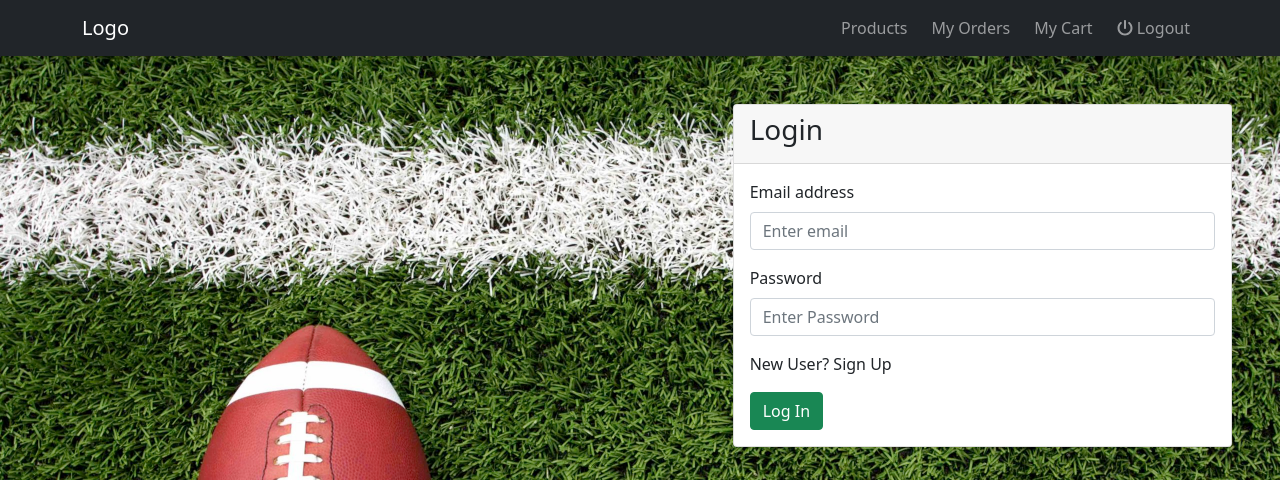
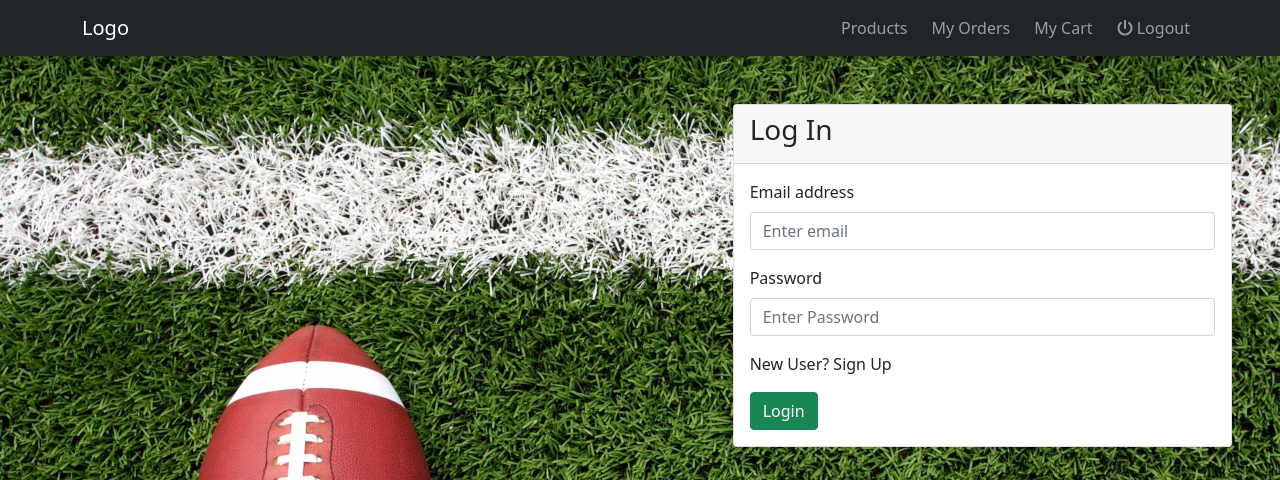
Before and after one commit to SangeethaSridharanOfficial/mernProjFrontEnd, a React (Create React App) app: page /auth in a window 1280 px wide. Shown: the top 480 px of the page. Built offline with nearby package versions, Linux system fonts and the light colour scheme.

Commit message:
Extracted login and signup forms to a component

```diff
--- a/src/components/Auth/Auth.js
+++ b/src/components/Auth/Auth.js
@@ -1,11 +1,21 @@
 import { useState } from 'react';
-import { Button, Card, Col, Fade, Form, Row } from 'react-bootstrap';
+import { Card, Col, Fade, Row } from 'react-bootstrap';
 
 import './Auth.css';
+import Login from './Login/Login';
+import Signup from './Signup/Signup';
 
 const Auth = () => {
 
     const [isLogin, setIsLogin] = useState(true);
+    const loginText = "Log In";
+    const signupText = "Sign Up";
+    const loginAction = "Login";
+    const signupAction = "Signup";
+
+    const handleTransition = () => {
+        setIsLogin(!isLogin);
+    }
 
     return (
         <div className='bg-photo min-vh-90'>
@@ -16,25 +26,10 @@ const Auth = () => {
                         <Fade in={isLogin}>
                             <div id="login-card">
                                 <Card.Header>
-                                    <h3>Login</h3>
+                                    <h3>{loginText}</h3>
                                 </Card.Header>
                                 <Card.Body>
-                                    <Form>
-                                        <Form.Group className="mb-3" controlId="email">
-                                            <Form.Label>Email address</Form.Label>
-                                            <Form.Control type="email" placeholder="Enter email" />
-                                        </Form.Group>
-                                        <Form.Group className="mb-3" controlId="password">
-                                            <Form.Label>Password</Form.Label>
-                                            <Form.Control type="password" placeholder="Enter Password" />
-                                        </Form.Group>
-                                        <Form.Group className="mb-3" controlId="helpText">
-                                            <p>New User? <a onClick={() => setIsLogin(!isLogin)} aria-controls="signup-card" aria-expanded={!isLogin} className="pointer">Sign Up</a></p>
-                                        </Form.Group>
-                                        <Button variant="success" type="submit">
-                                            Log In
-                                        </Button>
-                                    </Form>
+                                    <Login signupText={signupText} loginAction={loginAction} isLogin={isLogin} handleTransitionToSignup={handleTransition} />
                                 </Card.Body>
                             </div>
                         </Fade>
@@ -43,30 +38,10 @@ const Auth = () => {
                         <Fade in={!isLogin}>
                             <div id="signup-card">
                                 <Card.Header>
-                                    <h3>Sign Up</h3>
+                                    <h3>{signupText}</h3>
                                 </Card.Header>
                                 <Card.Body>
-                                    <Form>
-                                        <Form.Group className="mb-3" controlId="fullName">
-                                            <Form.Label>Full Name</Form.Label>
-                                            <Form.Control type="text" placeholder="Enter full name" />
-                                        </Form.Group>
-                                        <Form.Group className="mb-3" controlId="email">
-                                            <Form.Label>Email address</Form.Label>
-                                            <Form.Control type="email" placeholder="Enter email" />
-                                        </Form.Group>
-
-                                        <Form.Group className="mb-3" controlId="password">
-                                            <Form.Label>Password</Form.Label>
-                                            <Form.Control type="password" placeholder="Enter Password" />
-                                        </Form.Group>
-                                        <Form.Group className="mb-3" controlId="helpText">
-                                            <p>Existing User? <a onClick={() => setIsLogin(!isLogin)} aria-controls="login-card" aria-expanded={isLogin} className="pointer">Log In</a></p>
-                                        </Form.Group>
-                                        <Button variant="success" type="submit">
-                                            Sign Up
-                                        </Button>
-                                    </Form>
+                                    <Signup loginText={loginText} signupAction={signupAction} isLogin={isLogin} handleTransitionToLogin={handleTransition} />
                                 </Card.Body>
                             </div>
                         </Fade>
--- /dev/null
+++ b/src/components/Auth/Login/Login.js
@@ -0,0 +1,23 @@
+import { Button, Form } from "react-bootstrap"
+
+const Login = ({signupText, loginAction, isLogin, handleTransitionToSignup}) => {
+    return (
+        <Form>
+            <Form.Group className="mb-3" controlId="email">
+                <Form.Label>Email address</Form.Label>
+                <Form.Control type="email" placeholder="Enter email" />
+            </Form.Group>
+            <Form.Group className="mb-3" controlId="password">
+                <Form.Label>Password</Form.Label>
+                <Form.Control type="password" placeholder="Enter Password" />
+            </Form.Group>
+            <Form.Group className="mb-3" controlId="helpText">
+                <p>New User? <a onClick={handleTransitionToSignup} aria-controls="signup-card" aria-expanded={!isLogin} className="pointer">{signupText}</a></p>
+            </Form.Group>
+            <Button variant="success" type="submit">
+                {loginAction}
+            </Button>
+        </Form>
+    )
+}
+export default Login;
--- /dev/null
+++ b/src/components/Auth/Signup/Signup.js
@@ -0,0 +1,29 @@
+import { Button, Form } from "react-bootstrap";
+
+const Signup = ({loginText, signupAction, isLogin, handleTransitionToLogin}) => {
+    return (
+        <Form>
+            <Form.Group className="mb-3" controlId="fullName">
+                <Form.Label>Full Name</Form.Label>
+                <Form.Control type="text" placeholder="Enter full name" />
+            </Form.Group>
+            <Form.Group className="mb-3" controlId="email">
+                <Form.Label>Email address</Form.Label>
+                <Form.Control type="email" placeholder="Enter email" />
+            </Form.Group>
+
+            <Form.Group className="mb-3" controlId="password">
+                <Form.Label>Password</Form.Label>
+                <Form.Control type="password" placeholder="Enter Password" />
+            </Form.Group>
+            <Form.Group className="mb-3" controlId="helpText">
+                <p>Existing User? <a onClick={handleTransitionToLogin} aria-controls="login-card" aria-expanded={isLogin} className="pointer">{loginText}</a></p>
+            </Form.Group>
+            <Button variant="success" type="submit">
+                {signupAction}
+            </Button>
+        </Form>
+    )
+}
+
+export default Signup;
```
